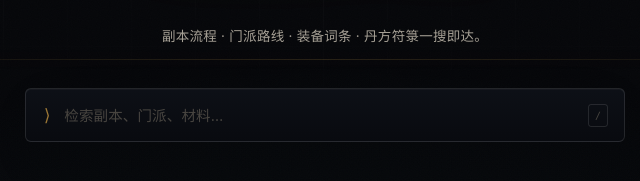
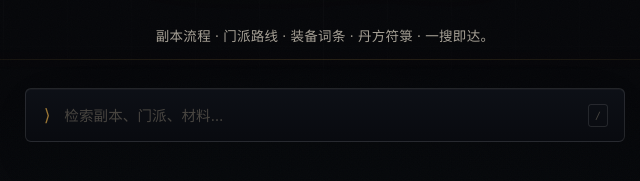
Before and after one commit to yuzhouxing/yuzhouxing.github.io, a plain HTML site: page wxmud1/index.html in a window 1280 px wide. Shown: the part 336-517 px from the top of the page, 315-955 px from the left. Drawn offline with Linux system fonts and the light colour scheme.

Commit message:
wxmud1: 副标题补分隔符，避免两段文字直接相连

```diff
--- a/wxmud1/index.html
+++ b/wxmud1/index.html
@@ -71,7 +71,7 @@
           <span class="h1-sub">攻略总集</span>
         </h1>
 
-        <p class="lede">副本流程 · 门派路线 · 装备词条 · 丹方符箓<br class="mb-only">一搜即达。</p>
+        <p class="lede">副本流程 · 门派路线 · 装备词条 · 丹方符箓 · 一搜即达。</p>
 
         <div class="searchbar" id="searchBar">
           <span class="sb-prompt">⟩</span>
```
